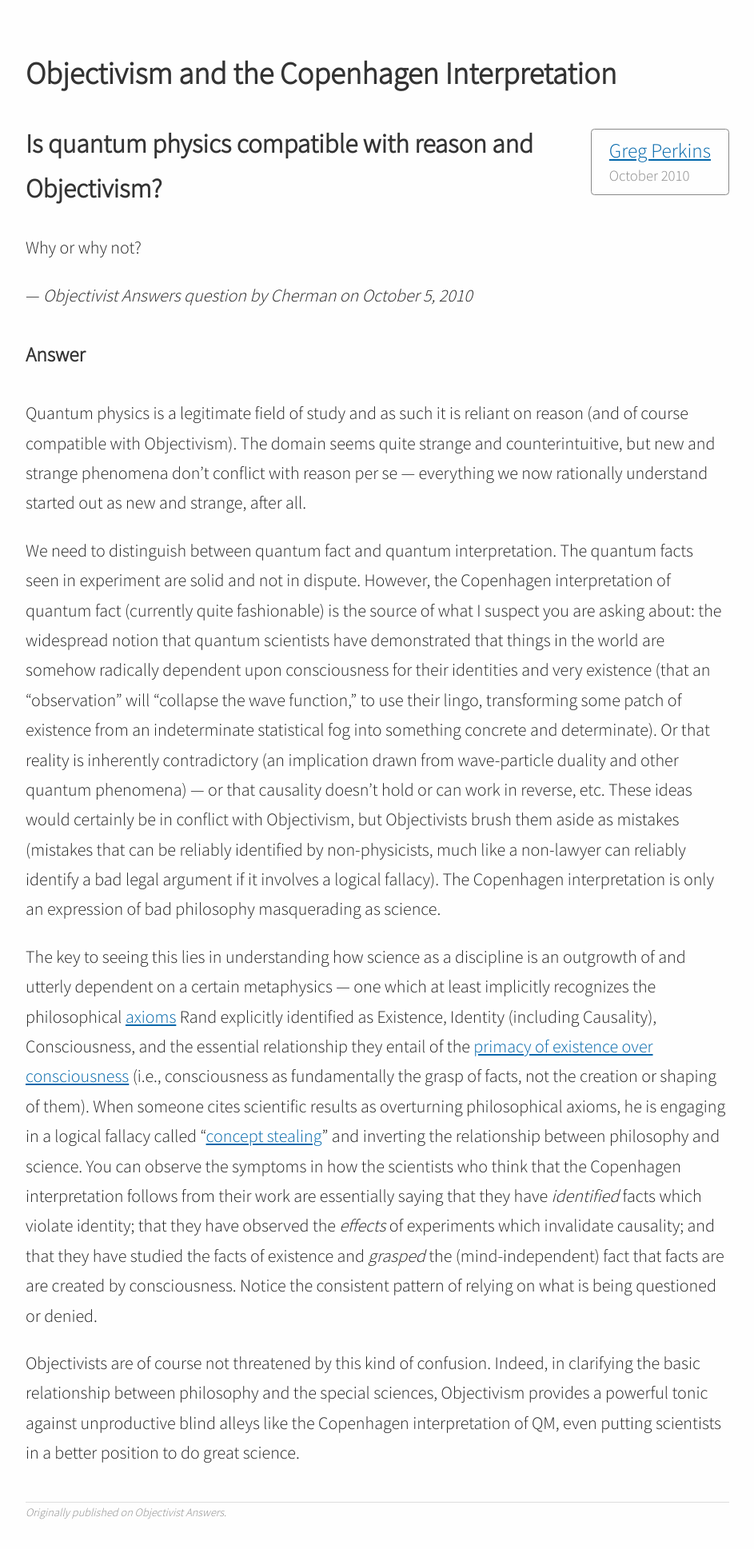
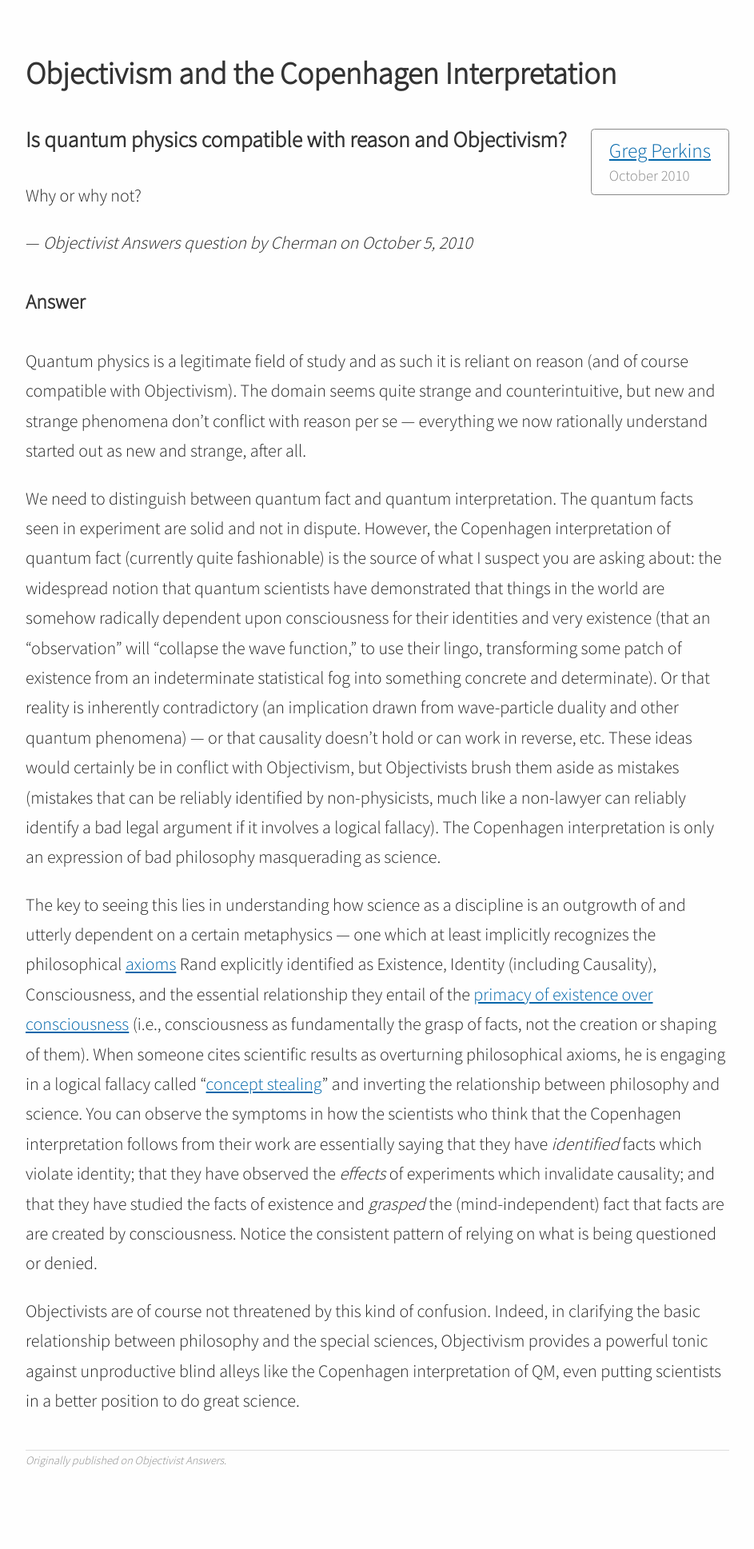
Before and after one commit to gpsites/ecosmos.com, a Jekyll site: the page built from articles/copenhagen-interpretation.md, in a window 1280 px wide. Shown: the whole page at 80% size, without its empty margins (168-1111 px from the left). Built offline with Jekyll 4.4.1, drawn with Linux system fonts in a browser that asks for light colours; after the commit the page ends 1872 px from its top, so only the background shows below that.

```diff
--- a/articles/copenhagen-interpretation.md
+++ b/articles/copenhagen-interpretation.md
@@ -8,7 +8,7 @@ note: Originally published on Objectivist Answers.
 layout: article
 ---
 
-## Is quantum physics compatible with reason and Objectivism?
+### Is quantum physics compatible with reason and Objectivism?
 
 Why or why not?
 
```
